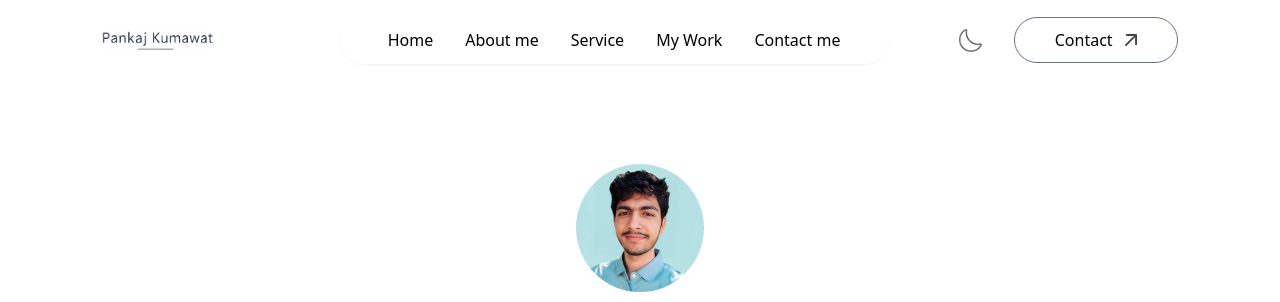
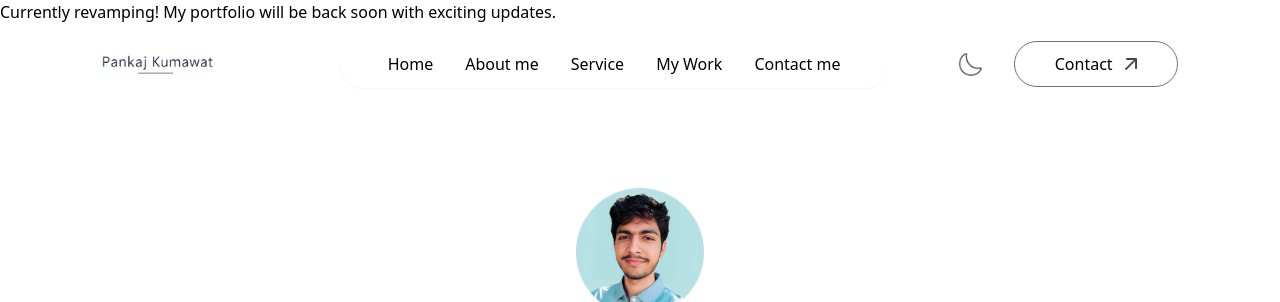
Before and after one commit to pankajkumawat719/resume, a plain HTML site: page index.html in a window 1280 px wide. Shown: the top 302 px of the page. Drawn offline with nearby package versions, Linux system fonts and the light colour scheme.

Commit message:
under update

```diff
--- a/index.html
+++ b/index.html
@@ -8,6 +8,7 @@
     <script src="./tailwind.config.js"></script>
   </head>
   <body class="overflow-x-hidden">
+    <h1>Currently revamping! My portfolio will be back soon with exciting updates.</h1>
     <div class="fixed top-0 right-0 w-11/12 -z-10 translate-y-[80%]">
       <img src="./assets/header-bg-color-qhDAKJlo.png" class="w-full" alt="" />
     </div>
```
